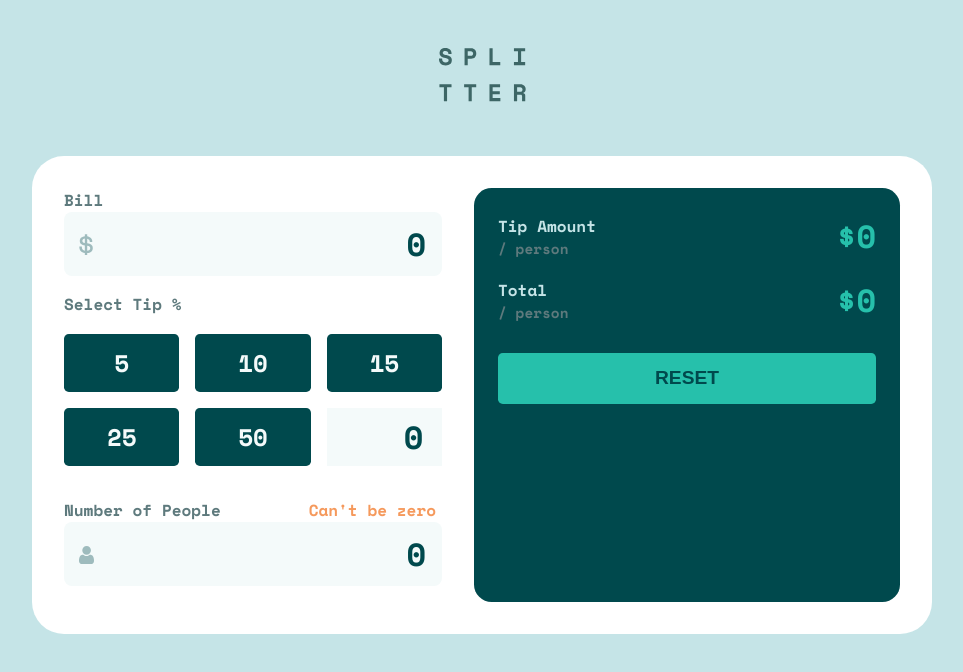
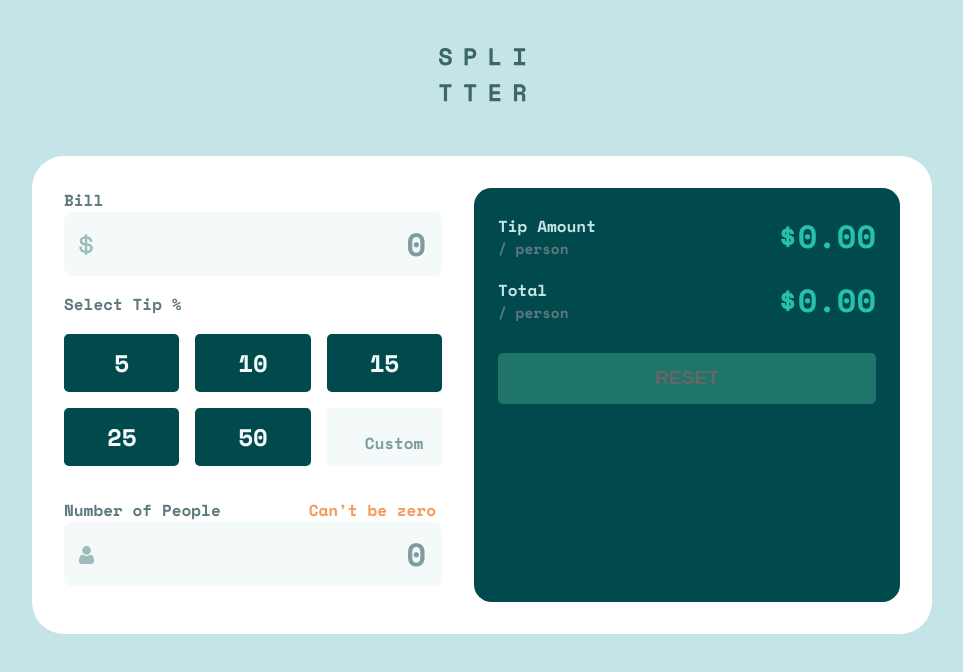
Before and after one commit to ebuka-nwabueze/splitter, a React (Create React App) app: page / in a window 1280 px wide. Shown: the top 672 px of the page, without its empty margins (158-1121 px from the left). Built offline with nearby package versions, Linux system fonts and the light colour scheme.

Commit message:
added the calculation and also set the disabled button

```diff
--- a/src/App.tsx
+++ b/src/App.tsx
@@ -1,16 +1,22 @@
-import React, { useState , useEffect} from "react";
+import React, { useState, useEffect } from "react";
+
+type formData = {
+  bill: "" | number,
+  people: "" | number
+}
 
 function App() {
   const [isError, setIsError] = useState(false);
   const [tipAmount, setTipAmount] = useState(0);
   const [totalAmount, setTotalAmount] = useState(0);
-  const [tipPercent, setTipPercent] = useState(0);
-  const [customPercent, setCustomPercent] = useState(0);
+  const [tipPercent, setTipPercent] = useState<number | "">("");
+  const [customPercent, setCustomPercent] = useState<number | "">("");
   const [percentClicked, setPercentClicked] = useState(false);
   const [percentClickedId, setPercentClickedId] = useState("");
-  const [formData, setFormData] = useState({
-    bill: 0,
-    people: 0,
+  const [resetReady, setResetReady] = useState(true);
+  const [formData, setFormData] = useState<formData>({
+    bill: "" ,
+    people: "",
   });
   const { bill, people } = formData;
 
@@ -19,7 +25,7 @@ function App() {
   };
 
   const handleClick = (e: React.MouseEvent<HTMLInputElement, MouseEvent>) => {
-    setCustomPercent(0)
+    setCustomPercent("");
     setTipPercent(+e.currentTarget.value);
     setPercentClicked(true);
     setPercentClickedId(e.currentTarget.id);
@@ -32,24 +38,54 @@ function App() {
   };
 
   const handleCustomChange = (e: React.ChangeEvent<HTMLInputElement>) => {
+    setPercentClickedId("");
+    setPercentClicked(false);
+    setTipPercent(0)
+    setCustomPercent(+e.target.value);
+  };
+
+  const round = (num: number | "") => {
+    if(typeof num === "number"){
+      return new Intl.NumberFormat("en-US", {
+        minimumFractionDigits: 2,
+        maximumFractionDigits: 2,
+      }).format(num);
+    }
+  };
+
+  const handleReset = (e: React.MouseEvent<HTMLButtonElement, MouseEvent>) => {
+    e.preventDefault();
+    setFormData({
+      bill: "" ,
+      people: "",
+    })
+    setCustomPercent("")
+    setTipPercent("")
     setPercentClickedId("")
     setPercentClicked(false)
-    setCustomPercent(+e.target.value)
+    setResetReady(true)
   }
 
   useEffect(() => {
-    const percent = (customPercent || tipPercent)/100
+    const percent = (customPercent || tipPercent);
+
+    if (people <= 0) {
+      setIsError(true);
+    } else {
+      setIsError(false);
+    }
+
+    // if (typeof bill === "number" && typeof people === "number" && typeof percent === "number")
+
     if(bill && people && percent){
-      setTipAmount((bill * percent) / people)
-      setTotalAmount((bill/people) + tipAmount)
-    }else{
-      setTotalAmount(0)
-      setTipAmount(0)
+      setResetReady(false)
+      setTipAmount((bill * percent/100) / people);
+      setTotalAmount(bill / people + tipAmount);
+    } else {
+      setTotalAmount(0);
+      setTipAmount(0);
     }
-  }, [bill, people,customPercent,tipPercent, tipAmount])
-
-
-
+  }, [bill, people, customPercent, tipPercent, tipAmount, resetReady]);
 
   return (
     <div className="">
@@ -132,19 +168,23 @@ function App() {
                   className="tip-percentage-custom"
                   onChange={handleCustomChange}
                   value={customPercent}
-                  min="0"
+                  min=""
                 />
               </div>
             </div>
 
             <div className="form-group">
               <label htmlFor="bill">Number of People</label>
-              <span className="input-error">Can't be zero</span>
+              {isError && <span className="input-error">Can't be zero</span>}
               <span className="people"></span>
               <input
                 type="number"
                 min="0"
-                className="form-group_input"
+                className={
+                  isError
+                    ? "form-group_input error-outline"
+                    : "form-group_input"
+                }
                 name="people"
                 id="people"
                 placeholder="0"
@@ -163,7 +203,7 @@ function App() {
               </div>
 
               <div className="bill__summary-amount">
-                <span>${tipAmount}</span>
+                <span>${round(tipAmount)}</span>
               </div>
             </div>
 
@@ -174,11 +214,11 @@ function App() {
               </div>
 
               <div className="bill__summary-amount">
-                <span>${totalAmount}</span>
+                <span>${round(totalAmount)}</span>
               </div>
             </div>
 
-            <button type="reset" className="btn-reset">
+            <button disabled={resetReady} type="button" className="btn-reset" onClick={handleReset}>
               Reset
             </button>
           </section>
--- a/src/index.css
+++ b/src/index.css
@@ -20,6 +20,7 @@ input[type="number"]::-webkit-outer-spin-button {
 :root {
   --cyan-strong: hsl(172, 67%, 45%);
   --cyan-light: hsl(172, 56%, 71%);
+  --cyan-disabled: hsl(172, 58%, 29%);
   --cyan-dark: hsl(183, 100%, 15%);
   --gray-cyan-dark: hsl(186, 14%, 43%);
   --grayish-cyan: hsl(184, 14%, 56%);
@@ -27,6 +28,13 @@ input[type="number"]::-webkit-outer-spin-button {
   --grayish-cyan-lighter: hsl(189, 41%, 97%);
   --error: hsla(24, 89%, 58%, 0.809);
   --white: hsl(0, 0%, 100%);
+}
+
+button:disabled,
+button[disabled]{
+  background-color: var(--cyan-disabled);
+  color: #666666;
+  pointer-events: none;
 }
 
 body {
@@ -143,6 +151,10 @@ body {
   display: inline-block;
   text-align: right;
   margin-left: 2.4rem;
+}
+
+.error-outline{
+  outline-color: var(--error);
 }
 
 .form-input_percent {
```
